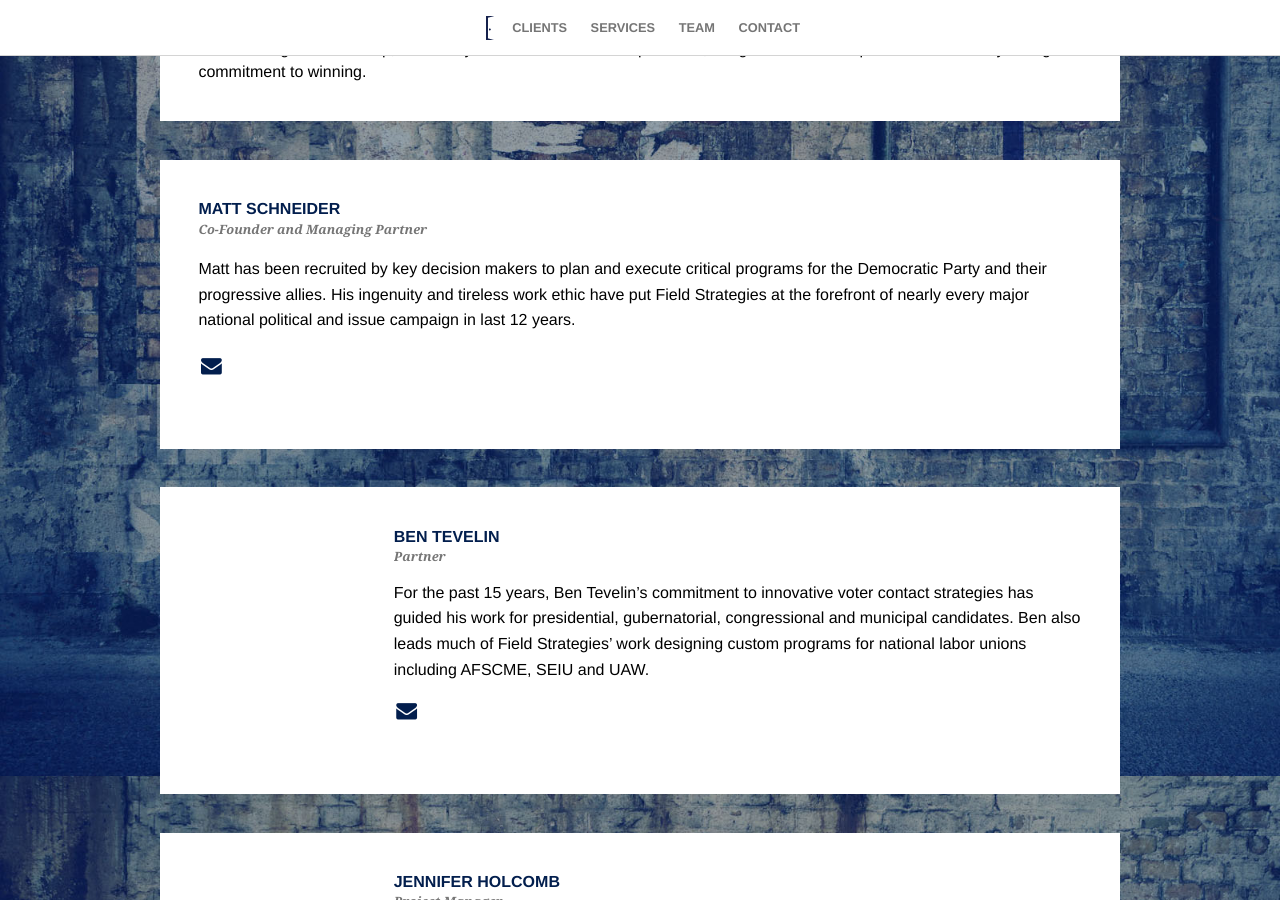
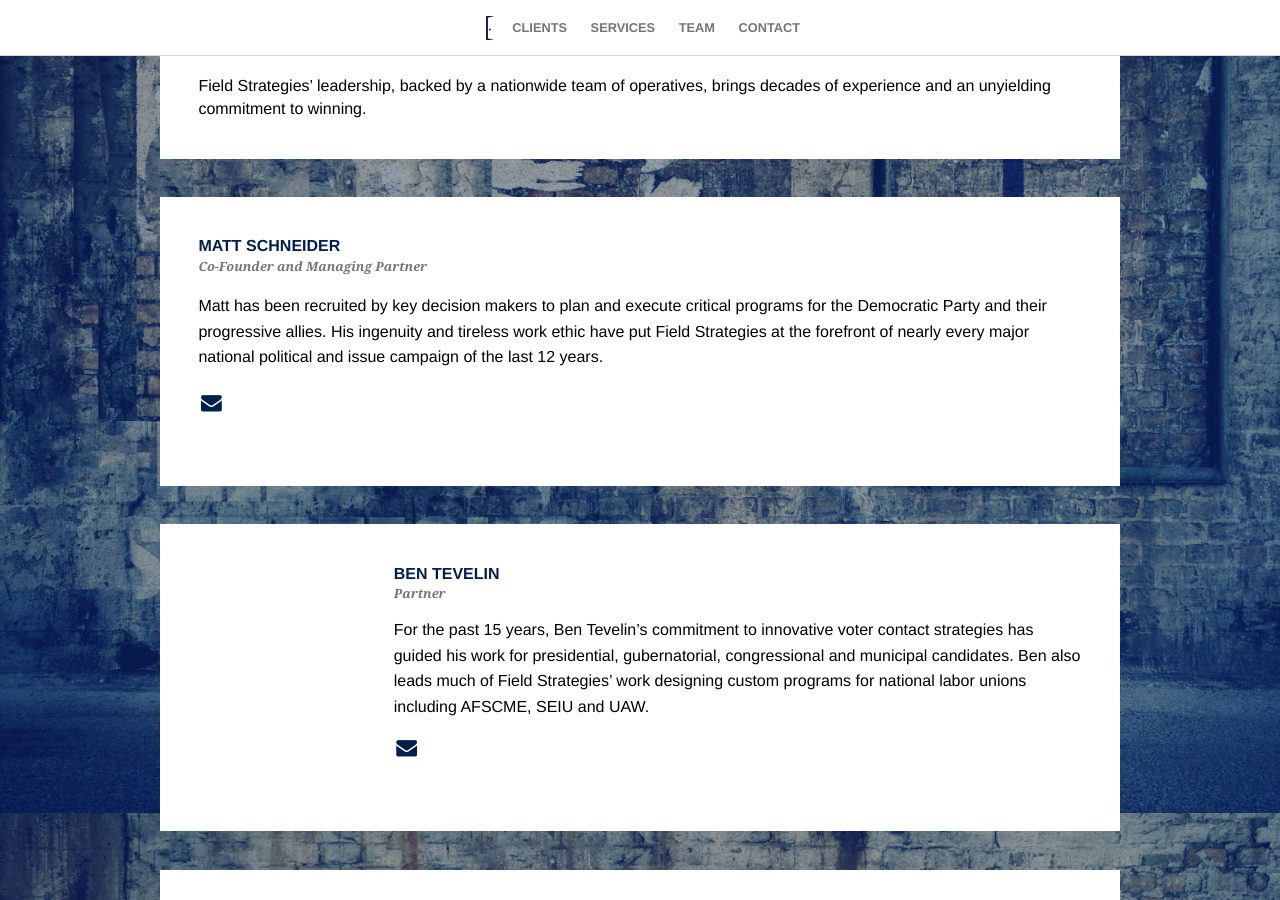
Before and after one commit to jeffreylouden/field-strategies, a Jekyll site: the page built from index.html, in a window 1280 px wide and 900 px high, scrolled down 9675 px. Built offline with Jekyll 4.4.1, drawn with Linux system fonts in a browser that asks for light colours; nearby versions of some CDN libraries; some of the changed text lies outside the part shown.

Commit message:
final edits

```diff
--- a/_layouts/default.html
+++ b/_layouts/default.html
@@ -7,7 +7,7 @@
 		<header>
 			<h2>Impact. At Any Scale.</h2>
 		</header>
-		<p>For over 15 years, Field Strategies has redefined the campaign and advocacy industries’ standards of voter contact, message delivery and voter turnout. Our diverse team of veteran strategists and organizers delivers innovative solutions to what every campaign needs most: Impact. <strong>At Any Scale.</strong></p>
+		<p>For over 15 years, Field Strategies has redefined the campaign and advocacy industries’ standards of voter contact, message delivery and voter turnout. Our diverse team of veteran strategists and organizers delivers innovative solutions to what every campaign needs most: <strong>Impact. At Any Scale.</strong></p>
 	</section>
 	<section role="main" id="main">
 		{{ content }}
--- a/_posts/2012-02-18-team.html
+++ b/_posts/2012-02-18-team.html
@@ -12,7 +12,7 @@
 				<div class="info">
 					<h4>Matt Schneider</h4>
 					<h5>Co-Founder and Managing&nbsp;Partner</h5>
-					<p class="bio">Matt has been recruited by key decision makers to plan and execute critical programs for the Democratic Party and their progressive allies. His ingenuity and tireless work ethic have put Field Strategies at the forefront of nearly every major national political and issue campaign in last 12 years.</p>
+					<p class="bio">Matt has been recruited by key decision makers to plan and execute critical programs for the Democratic Party and their progressive allies. His ingenuity and tireless work ethic have put Field Strategies at the forefront of nearly every major national political and issue campaign of the last 12 years.</p>
 					<ul class="social">
 						<li>
 							<a href="mailto:matt@fieldstrategies.com" title="Contact via Email"><i class="icon-envelope-alt"></i></a>
```
Also changed, not shown: _posts/2012-02-20-clients.html (+6 -6 lines).
